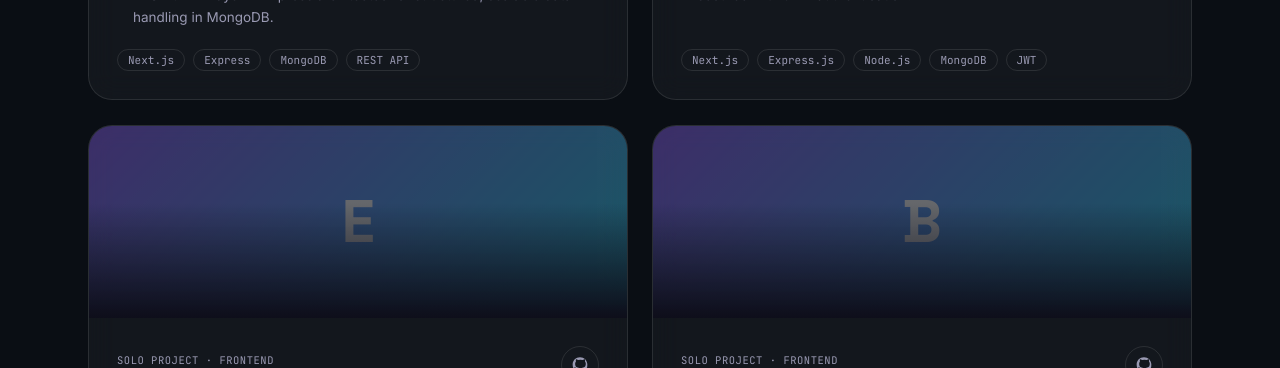
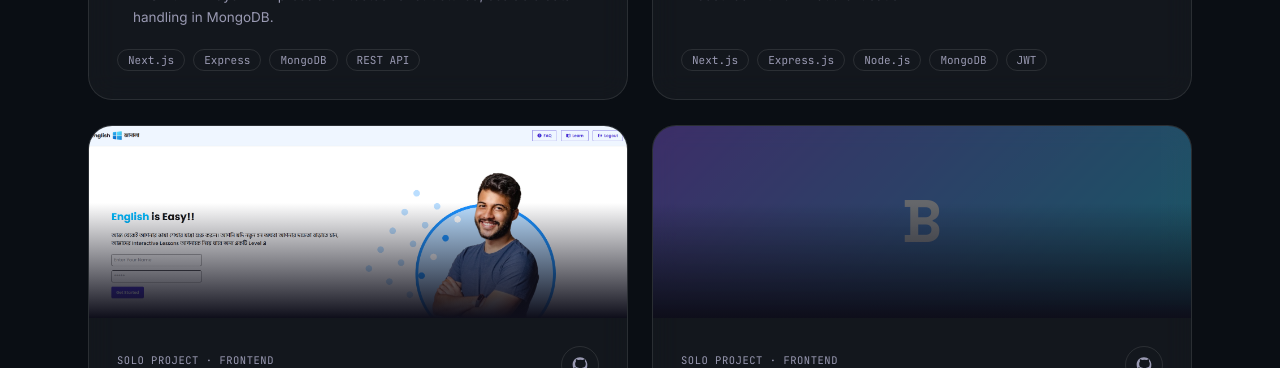
Before and after one commit to kallol-Dey229/Portfolio, a Next.js app: page / in a window 1280 px wide. Shown: the part 3880-4248 px from the top of the page. Built offline with nearby package versions, Linux system fonts and the light colour scheme; no server answers.

Commit message:
project image updated

```diff
--- a/data/projects.ts
+++ b/data/projects.ts
@@ -93,6 +93,7 @@ export const projects: Project[] = [
       "Pulls live word data from a third-party REST API into a fast, DaisyUI-styled interface.",
     ],
     tech: ["JavaScript (ES6)", "Tailwind CSS", "DaisyUI", "REST API"],
+    image: "/images/english_janala.png",
     github: "https://github.com/kallol-Dey229/English-Janala",
   },
   {
```
Also changed, not shown: public/images/english_janala.png (added).
